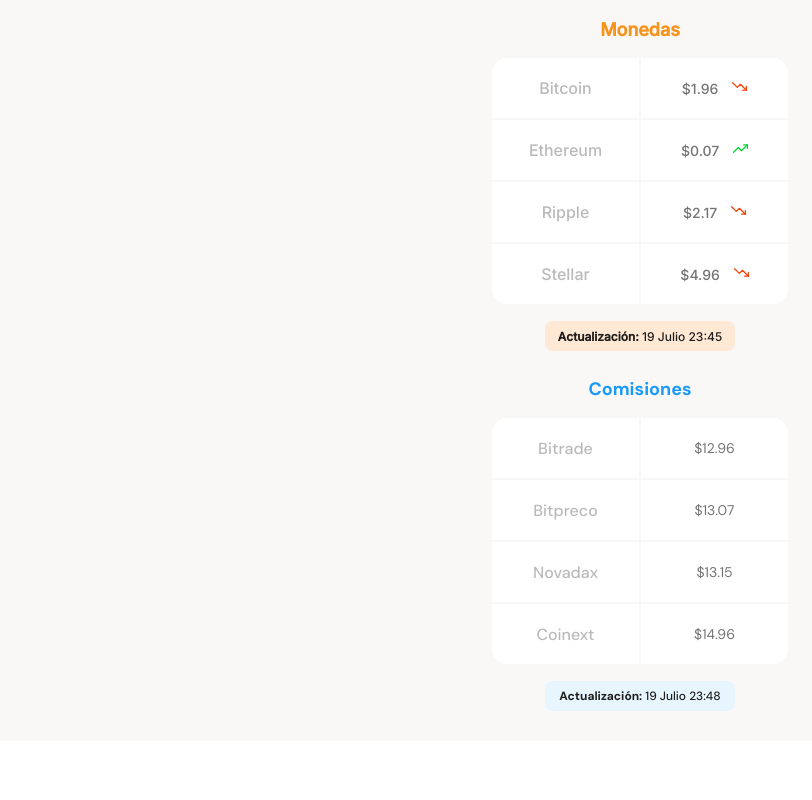
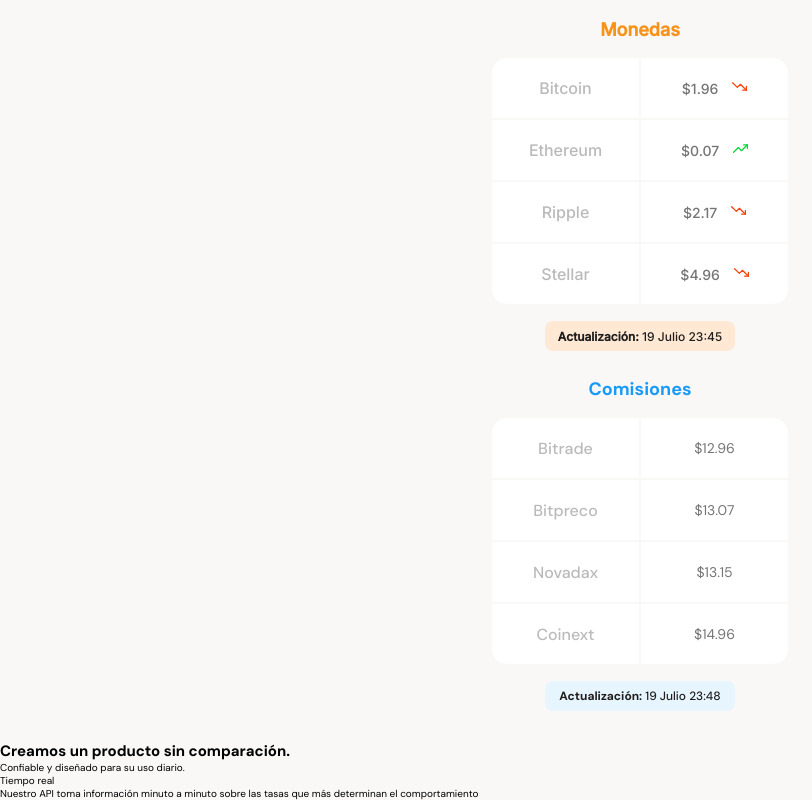
Before and after one commit to laroccagabriela/curso-mobile-first, a plain HTML site: page index.html in a window 1280 px wide. Shown: the part 748-1548 px from the top of the page, without its empty margins (0-812 px from the left). Before the commit the page ends 1489 px from the top, so only its background shows below. Drawn offline with Linux system fonts and the light colour scheme.

Commit message:
add first structure of product detail section

```diff
--- a/index.html
+++ b/index.html
@@ -81,7 +81,20 @@
                 </div>
             </section>
         </section>
-        <section></section>
+        <section class="main-product-detail">
+            <span></span>
+            <div>
+                <h2>Creamos un producto sin comparación.</h2>
+                <p>Confiable y diseñado para su uso diario.</p>
+            </div>
+            <section class="product-cards--container">
+                <article class="product-detail--card">
+                    <span class="clock"></span>
+                    <p class="product--card-title">Tiempo real</p>
+                    <p class="product--card-body">Nuestro API toma información minuto a minuto sobre las tasas que más determinan el comportamiento</p>
+                </article>
+            </section>
+        </section>
         <section></section>
         <section></section>
     </main>
```
